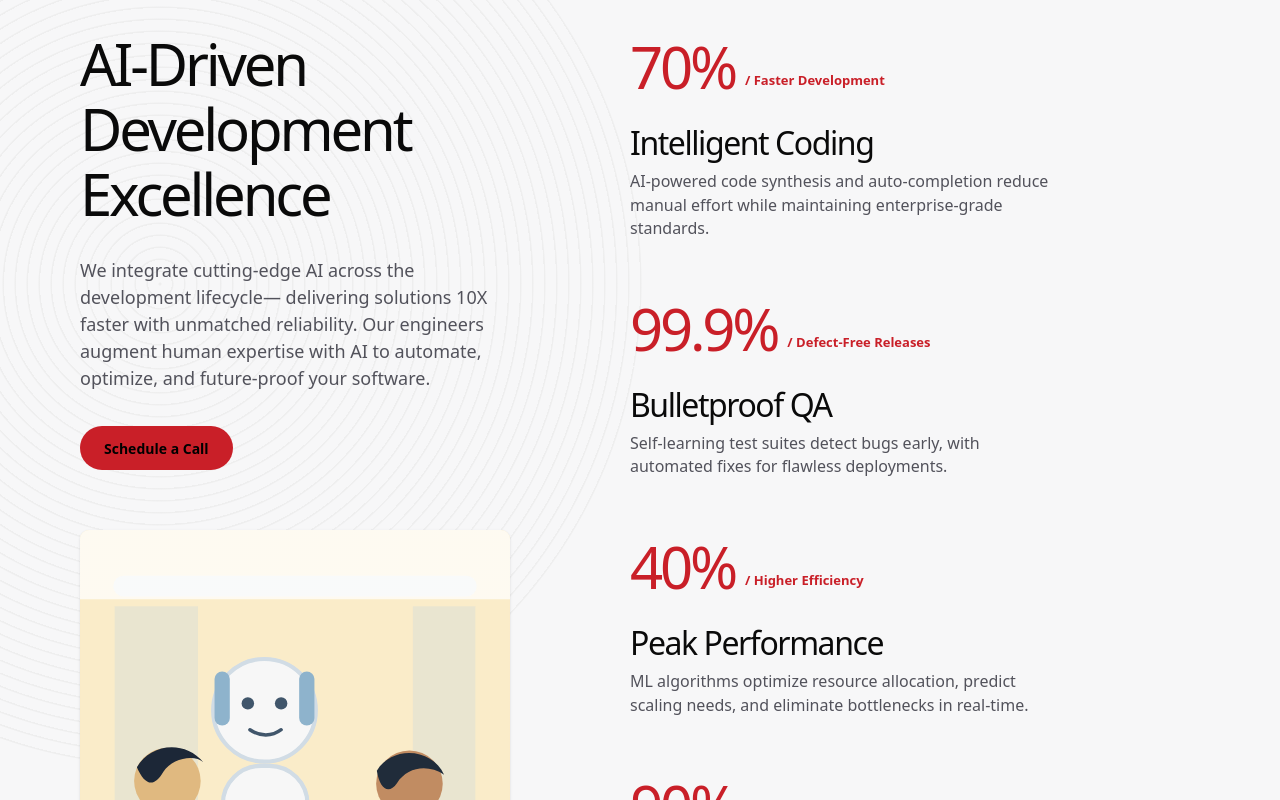
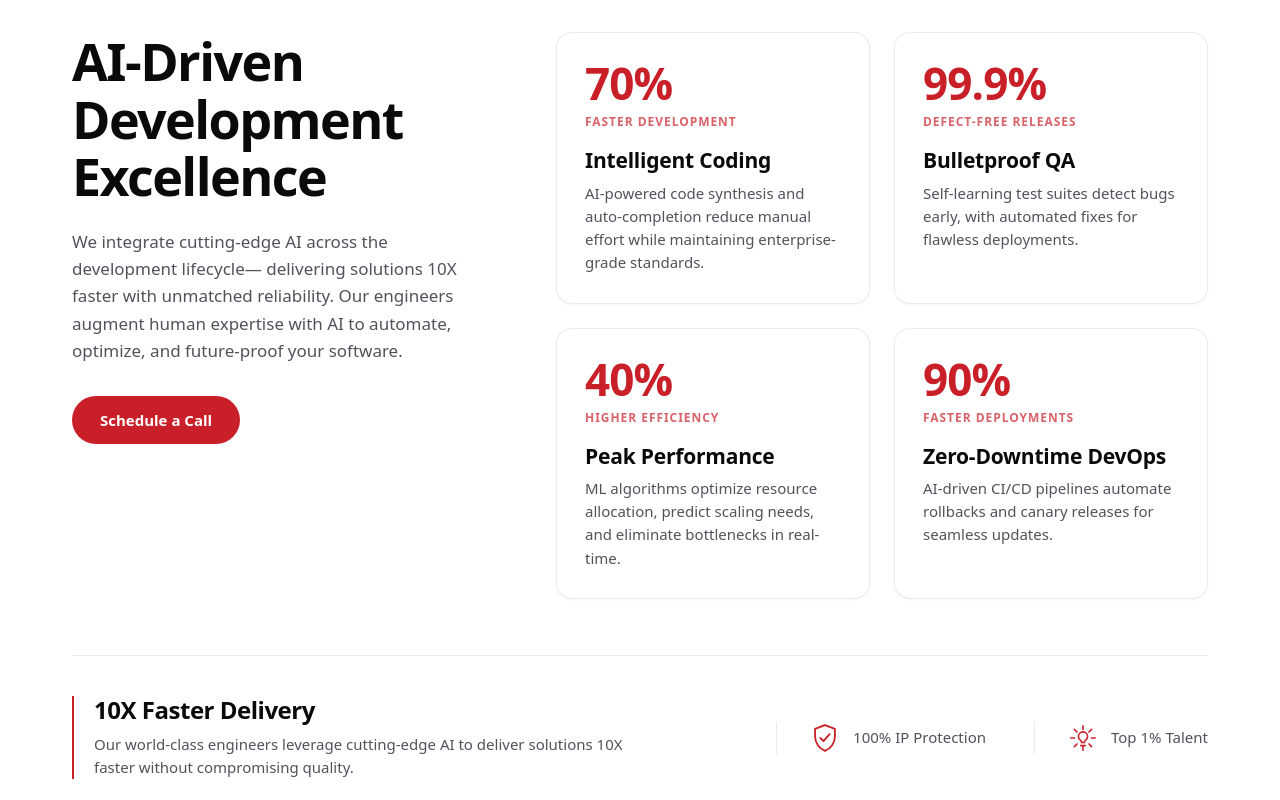
Before and after one commit to ioniccorporationbd/Brainstation-13, a Next.js app: page / in a window 1280 px wide. Shown: the part 4680-5480 px from the top of the page. Built offline with nearby package versions, Linux system fonts and the light colour scheme.

Commit message:
AI-Driven Development Excellence: white bg, remove image, text-focused 2x2 stat cards, tuned typography, white-text red CTA with dark-red hover

```diff
--- a/src/Home_components/AIDevelopmentExcellenceSection.tsx
+++ b/src/Home_components/AIDevelopmentExcellenceSection.tsx
@@ -4,28 +4,28 @@ import Link from "next/link";
 const aiStats = [
   {
     number: "70%",
-    label: "/ Faster Development",
+    label: "Faster Development",
     title: "Intelligent Coding",
     description:
       "AI-powered code synthesis and auto-completion reduce manual effort while maintaining enterprise-grade standards.",
   },
   {
     number: "99.9%",
-    label: "/ Defect-Free Releases",
+    label: "Defect-Free Releases",
     title: "Bulletproof QA",
     description:
       "Self-learning test suites detect bugs early, with automated fixes for flawless deployments.",
   },
   {
     number: "40%",
-    label: "/ Higher Efficiency",
+    label: "Higher Efficiency",
     title: "Peak Performance",
     description:
       "ML algorithms optimize resource allocation, predict scaling needs, and eliminate bottlenecks in real-time.",
   },
   {
     number: "90%",
-    label: "/ Faster Deployments",
+    label: "Faster Deployments",
     title: "Zero-Downtime DevOps",
     description:
       "AI-driven CI/CD pipelines automate rollbacks and canary releases for seamless updates.",
@@ -34,20 +34,17 @@ const aiStats = [
 
 export default function AIDevelopmentExcellenceSection() {
   return (
-    <section className="relative w-full overflow-hidden bg-[#F7F7F8] py-[76px] md:py-[96px] lg:py-[118px]">
-      {/* Left circular background */}
-      <div className="pointer-events-none absolute left-[-330px] top-[-120px] h-[980px] w-[980px] rounded-full opacity-80 [background:repeating-radial-gradient(circle,#ECECEC_0px,#ECECEC_1px,transparent_2px,transparent_12px)]" />
-
-      <div className="relative z-10 mx-auto w-full max-w-[1120px] px-5 sm:px-8 xl:px-0">
-        <div className="grid grid-cols-1 gap-[58px] lg:grid-cols-[460px_1fr] lg:gap-[90px]">
-          {/* Left side */}
+    <section className="w-full bg-white py-[76px] md:py-[96px] lg:py-[118px]">
+      <div className="mx-auto w-full max-w-[1200px] px-5 sm:px-8">
+        <div className="grid grid-cols-1 gap-12 lg:grid-cols-[420px_1fr] lg:gap-16">
+          {/* Left: heading + intro + CTA */}
           <div>
-            <h2 className="max-w-[390px] text-[42px] font-medium leading-[1.12] tracking-[-0.055em] text-[#0A0A0A] sm:text-[52px] lg:text-[58px]">
+            <h2 className="max-w-[420px] text-[38px] font-semibold leading-[1.1] tracking-[-0.03em] text-[#0A0A0A] sm:text-[46px] lg:text-[52px]">
               AI-Driven Development Excellence
             </h2>
 
-            <p className="mt-[30px] max-w-[430px] text-[17px] font-normal leading-[1.5] text-[#52525B] sm:text-[18px]">
-              We integrate cutting-edge AI across the development lifecycle—
+            <p className="mt-6 max-w-[440px] text-[17px] font-normal leading-[1.6] text-[#52525B]">
+              We integrate cutting-edge AI across the development lifecycle&mdash;
               delivering solutions 10X faster with unmatched reliability. Our
               engineers augment human expertise with AI to automate, optimize,
               and future-proof your software.
@@ -55,44 +52,32 @@ export default function AIDevelopmentExcellenceSection() {
 
             <Link
               href="/schedule-a-call"
-              className="mt-[34px] inline-flex h-[44px] items-center justify-center rounded-full bg-[#C91F28] px-[24px] text-[14px] font-semibold text-black transition-colors hover:bg-[#A71920]"
+              className="mt-8 inline-flex h-12 items-center justify-center rounded-full bg-primary px-7 text-[15px] font-semibold text-white transition-colors duration-200 hover:bg-primary-hover focus-visible:outline-none focus-visible:ring-2 focus-visible:ring-primary focus-visible:ring-offset-2"
             >
               Schedule a Call
             </Link>
-
-            <div className="relative mt-[60px] h-[430px] w-full max-w-[430px] overflow-hidden rounded-[9px] shadow-sm">
-              <Image
-                src="/images/ai-excellence/ai-robot-team.svg"
-                alt="AI-driven development team"
-                fill
-                sizes="(max-width: 1024px) 100vw, 430px"
-                className="object-cover"
-                priority
-              />
-            </div>
           </div>
 
-          {/* Right side stats */}
-          <div className="space-y-[60px] lg:pt-[6px]">
+          {/* Right: statistics as a 2x2 card grid */}
+          <div className="grid grid-cols-1 gap-5 sm:grid-cols-2 lg:gap-6">
             {aiStats.map((item) => (
-              <div key={item.title}>
-                <div className="flex flex-wrap items-end gap-x-[10px] gap-y-1">
-                  <span className="text-[52px] font-light leading-none tracking-[-0.055em] text-[#C91F28] sm:text-[58px]">
-                    {item.number}
-                  </span>
+              <div
+                key={item.title}
+                className="flex h-full flex-col rounded-[16px] border border-black/[0.08] bg-white p-6 shadow-[0_1px_3px_rgba(0,0,0,0.04)] sm:p-7"
+              >
+                <span className="text-[34px] font-semibold leading-none tracking-[-0.02em] text-primary sm:text-[44px]">
+                  {item.number}
+                </span>
 
-                  <span className="mb-[9px] text-[13px] font-bold leading-none text-[#C91F28]">
-                    {item.label}
-                  </span>
-                </div>
+                <span className="mt-2 text-[12px] font-semibold uppercase tracking-[0.08em] text-primary/70">
+                  {item.label}
+                </span>
 
-                <div className="mt-[8px] h-px w-[140px] bg-[#F7F7F8]" />
-
-                <h3 className="mt-[18px] text-[29px] font-medium leading-[1.22] tracking-[-0.045em] text-[#0A0A0A] sm:text-[32px]">
+                <h3 className="mt-4 text-[20px] font-semibold leading-[1.25] tracking-[-0.01em] text-[#0A0A0A] sm:text-[21px]">
                   {item.title}
                 </h3>
 
-                <p className="mt-[8px] max-w-[430px] text-[16px] font-normal leading-[1.45] text-[#52525B]">
+                <p className="mt-2 text-[15px] font-normal leading-[1.55] text-[#52525B]">
                   {item.description}
                 </p>
               </div>
@@ -101,39 +86,39 @@ export default function AIDevelopmentExcellenceSection() {
         </div>
 
         {/* Bottom feature bar */}
-        <div className="mt-[70px] border-t border-[#E9E9EC] pt-[32px]">
-          <div className="grid grid-cols-1 gap-8 lg:grid-cols-[1fr_190px_190px] lg:items-center">
-            <div className="border-l-[2px] border-[#C91F28] pl-[22px]">
-              <h3 className="text-[28px] font-medium leading-[1.2] tracking-[-0.04em] text-[#0A0A0A]">
+        <div className="mt-14 border-t border-black/[0.08] pt-10">
+          <div className="grid grid-cols-1 gap-8 lg:grid-cols-[1fr_auto_auto] lg:items-center lg:gap-12">
+            <div className="border-l-2 border-primary pl-5">
+              <h3 className="text-[24px] font-semibold leading-[1.2] tracking-[-0.02em] text-[#0A0A0A]">
                 10X Faster Delivery
               </h3>
 
-              <p className="mt-[12px] max-w-[560px] text-[16px] font-normal leading-[1.45] text-[#52525B]">
+              <p className="mt-2 max-w-[560px] text-[15px] font-normal leading-[1.55] text-[#52525B]">
                 Our world-class engineers leverage cutting-edge AI to deliver
                 solutions 10X faster without compromising quality.
               </p>
             </div>
 
-            <div className="flex items-center gap-[16px] border-l border-[#E9E9EC] pl-[28px]">
+            <div className="flex items-center gap-3 lg:border-l lg:border-black/[0.08] lg:pl-8">
               <Image
                 src="/images/ai-excellence/icon-shield.svg"
                 alt=""
-                width={34}
-                height={34}
-                className="h-[34px] w-[34px]"
+                width={32}
+                height={32}
+                className="h-8 w-8"
               />
               <p className="text-[15px] font-medium text-[#52525B]">
                 100% IP Protection
               </p>
             </div>
 
-            <div className="flex items-center gap-[16px] border-l border-[#E9E9EC] pl-[28px]">
+            <div className="flex items-center gap-3 lg:border-l lg:border-black/[0.08] lg:pl-8">
               <Image
                 src="/images/ai-excellence/icon-talent.svg"
                 alt=""
-                width={34}
-                height={34}
-                className="h-[34px] w-[34px]"
+                width={32}
+                height={32}
+                className="h-8 w-8"
               />
               <p className="text-[15px] font-medium text-[#52525B]">
                 Top 1% Talent
```
